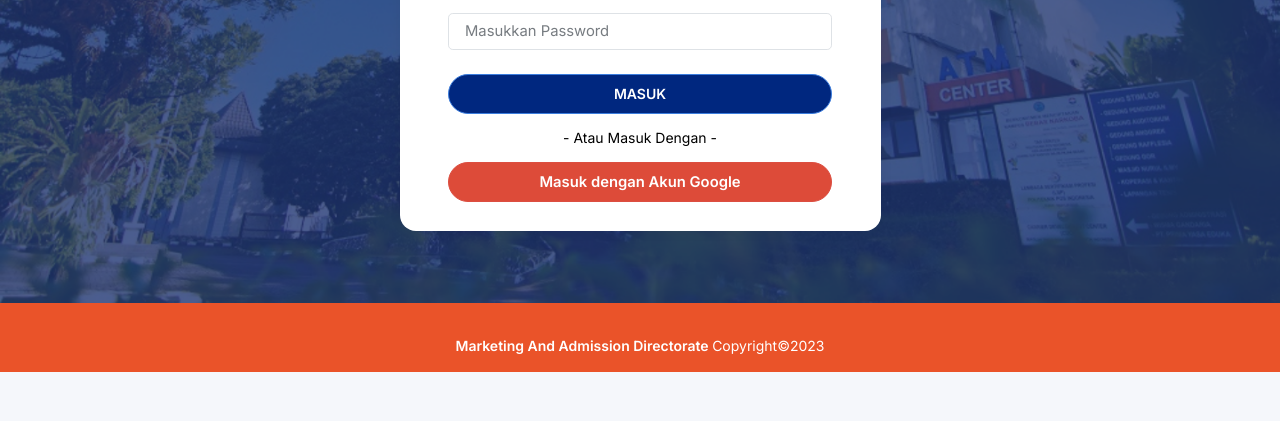
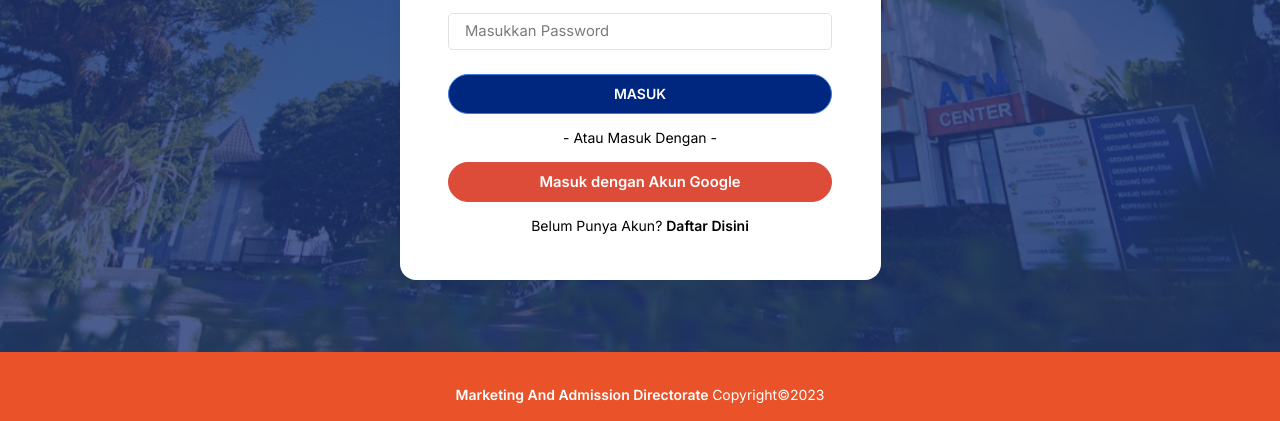
Before and after one commit to PMBULBI/pmbulbi.github.io, a website: page index.html in a window 1280 px wide. Shown: the part 462-883 px from the top of the page. Before the commit the page ends 834 px from the top, so only its background shows below. Drawn offline with Linux system fonts and the light colour scheme.

Commit message:
feat(linktext) : link to signup

```diff
--- a/index.html
+++ b/index.html
@@ -103,6 +103,7 @@
 								</div>
 								<h6 class="mt-3 mb-3">- Atau Masuk Dengan -</h6>
 								<button class="btn btn-lg btn-block btn-google" style="width: 100%; height: 40px; border-radius: 25px; background-color: #dd4b39;" type="submit"><b>Masuk dengan Akun Google</b></button>
+								<h6 class="mt-3 mb-3">Belum Punya Akun? <a href="https://pmb.ulbi.ac.id/signup"><b>Daftar Disini</b></a></h6>
 							</form>
 						</div>
 					</div>
```
